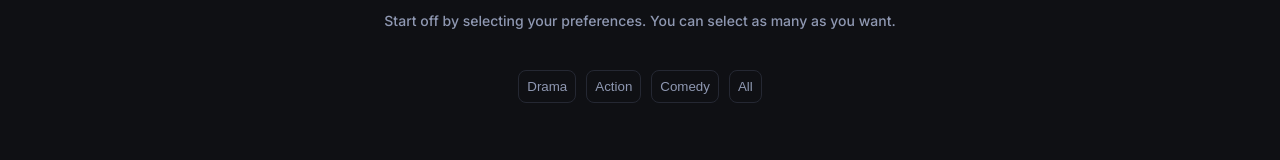
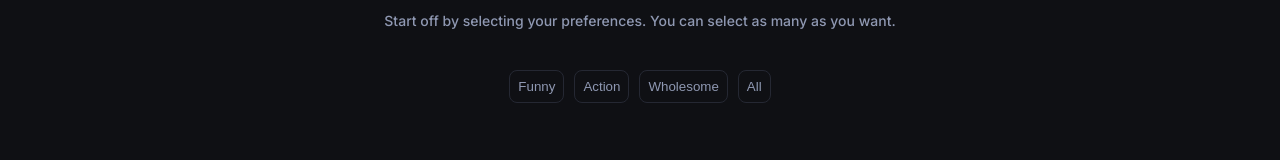
Before and after one commit to SpandanBG/hs-tinder, a React (Create React App) app: page /genre in a window 1280 px wide. Shown: the part 419-579 px from the top of the page. Built offline with nearby package versions, Linux system fonts and the light colour scheme.

Commit message:
copy corrections

```diff
--- a/src/features/card-list/card-list.jsx
+++ b/src/features/card-list/card-list.jsx
@@ -33,7 +33,7 @@ const CardList = ({ cards, onCardSwipped }) => {
   const isClip = tileTypeRef.current === ContentType.CLIP
   const primaryCtaProps = {
     className: isClip ? '' : 'btn-ads',
-    text: isClip ? 'Watch Now' : 'Visit Site',
+    text: isClip ? 'Watch Now' : 'Visit Ad Site',
     icon: isClip ? 'fa fa-play icon-play' : ''
   }
 
--- a/src/pages/GenrePage/GenrePage.jsx
+++ b/src/pages/GenrePage/GenrePage.jsx
@@ -7,7 +7,11 @@ import BackButton from '../../vid/arrow.svg'
 import Stars from '../../vid/Stars.png'
 import { setUserGenre, getInitialContent } from '../../api/content/content'
 
-const defGenres = ['DRAMA', 'ACTION', 'COMEDY', 'ALL']
+const DISPLAY_MAP = {
+    DRAMA: 'WHOLESOME' , ACTION:'ACTION',COMEDY:'Funny',ALL: 'ALL'
+}
+
+const defGenres = ['COMEDY','ACTION','DRAMA', 'ALL']
 
 const GenrePage = ({ generes = defGenres, setContents }) => {
 
@@ -29,13 +33,13 @@ const GenrePage = ({ generes = defGenres, setContents }) => {
     const goToTiles = () => {
         setUserGenre(selectedGeneres).then(()=>{
             navigate(ROUTES.TILES)
+            getInitialContent().then((contents) => {
+                console.log('fetched contents', contents)
+                setContents(contents)
+            });
         }).catch(e =>{
             console.error(e)
         })
-        getInitialContent().then((contents) => {
-            console.log('fetched contents', contents)
-            setContents(contents)
-        });
     }
 
     return (
@@ -56,7 +60,7 @@ const GenrePage = ({ generes = defGenres, setContents }) => {
                     generes.map(text => {
                         const isSelected = !!selectedGeneres.includes(text)
                         console.log(selectedGeneres, text, isSelected)
-                        return <button className={`${isSelected? 'selected' : ''}`} key={text} onClick={() => onGenreSelect(text)}>{text.toLowerCase()}</button>
+                        return <button className={`${isSelected? 'selected' : ''}`} key={text} onClick={() => onGenreSelect(text)}>{DISPLAY_MAP[text].toLowerCase()}</button>
                     })
                 }
             </div>
```
